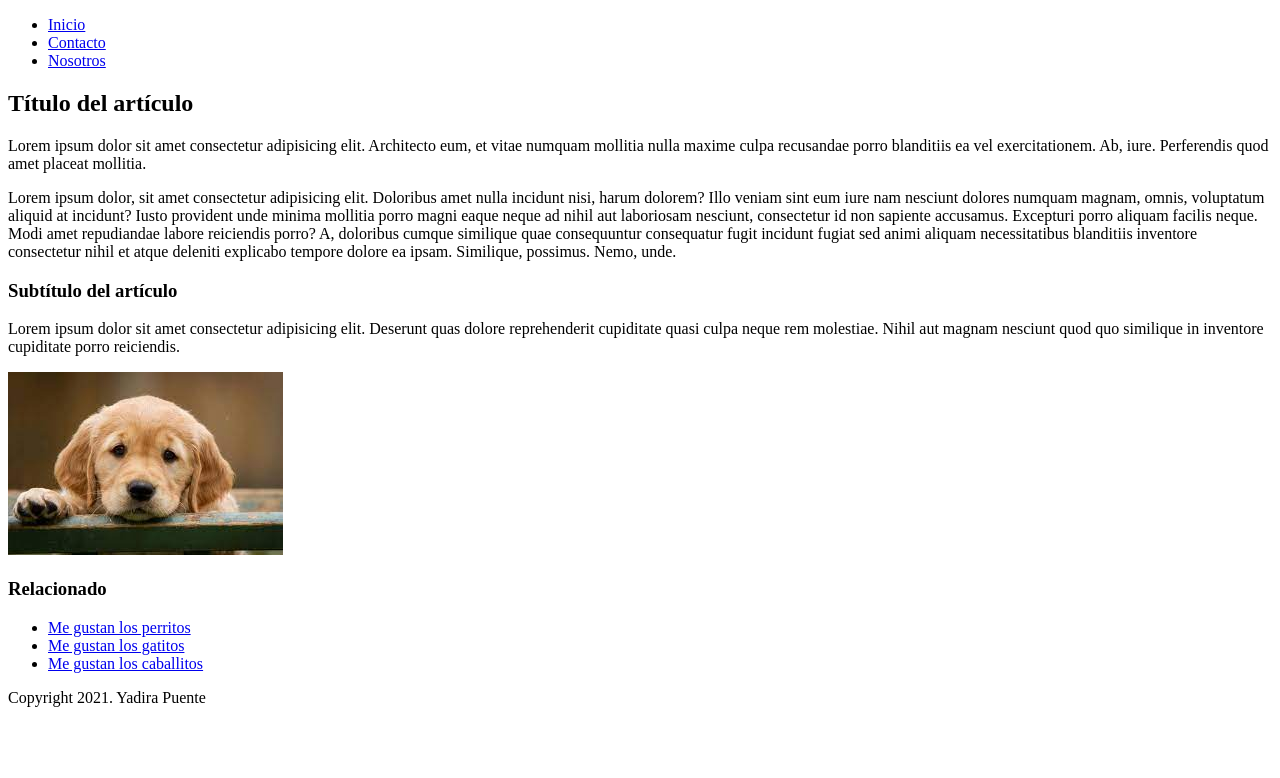
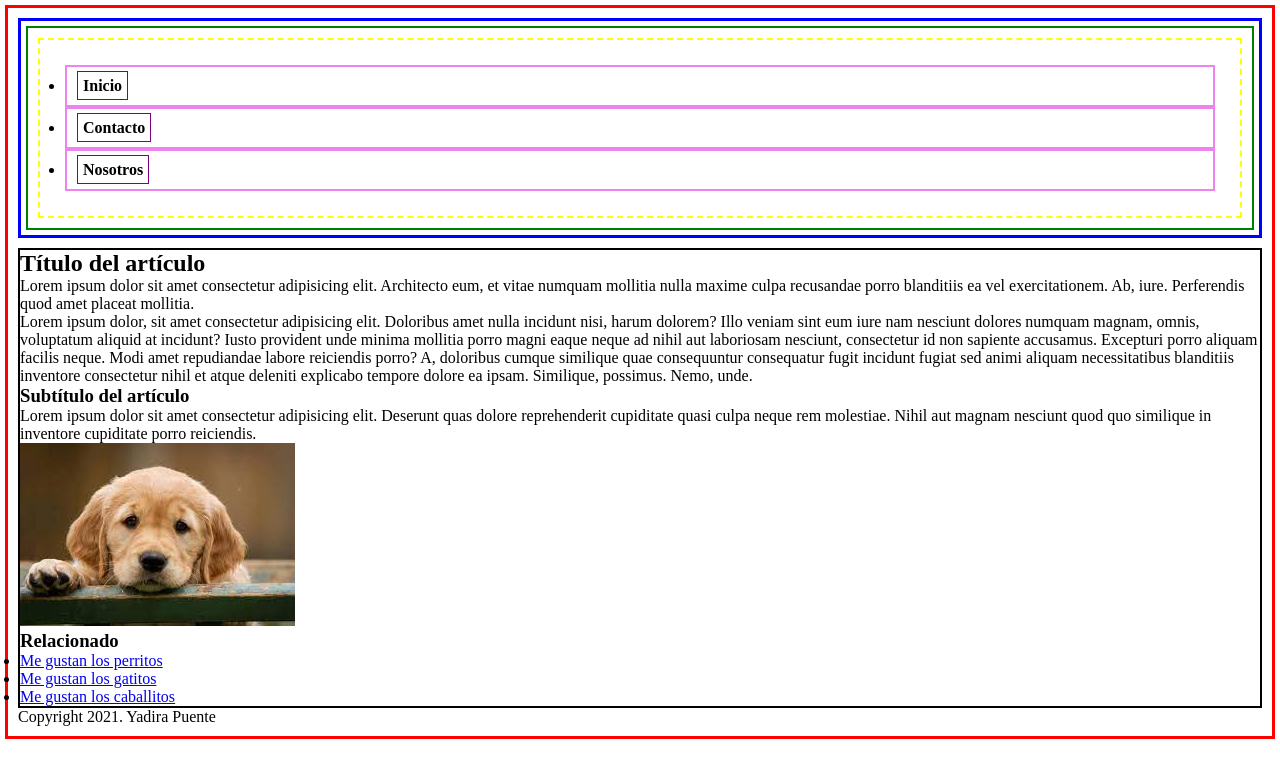
Before and after one commit to LedaHuerta/miPrimeraWeb, a plain HTML site: page src/index.html in a window 1280 px wide. Drawn offline with Linux system fonts and the light colour scheme.

Commit message:
agregando estilos a la estructura del box model

```diff
--- a/src/index.html
+++ b/src/index.html
@@ -11,22 +11,22 @@
         <!--Aquí empieza el encabezado de mi página-->
         <header>
             <nav>
-         <ul>
-            <li>
-              <a href="#"> Inicio </a>
+                <ul class="nav_Header">
+                    <li class="list-item_Header">
+                    <a class="link_Header" href="#"> Inicio </a>
                     </li>
-            <li>
-              <a href="#"> Contacto </a>
+                    <li class="list-item_Header">
+                    <a class="link_Header" href="#"> Contacto </a>
                     </li>
-            <li>
-              <a href="#"> Nosotros </a>
+                    <li class="list-item_Header">
+                    <a class="link_Header" href="#"> Nosotros </a>
                     </li>
                     <a></a>
                 </ul>
             </nav>
         </header>
         <!--Aquí empieza el contenido principal de nuetro página-->
-    <main>
+        <main id="mainContent">
             <article>
                 <h2>Título del artículo</h2>
                 <div>
--- a/src/style.css
+++ b/src/style.css
@@ -0,0 +1,48 @@
+/*Normalizando CSS*/
+* {
+	margin: 0;
+	padding: 0;
+    box-sizing: border-box;
+}
+/*Armando estructura de cajas*/
+body {
+    border: 3px solid red;
+    margin: 5px;
+    padding: 10px;
+}
+
+/* Estilos del Header */
+header{
+    border: 3px solid blue;
+    margin-bottom: 10px;
+    padding: 5px;
+}
+/* Selector de etiqueta: */
+nav {
+    border: 2px solid green;
+    padding: 10px;
+}
+/* Selector de clase lleva siempre un . (punto) antes del nombre de la clase: */
+.nav_Header {
+    border: 2px dashed yellow;
+    padding: 25px;
+}
+
+.list-item_Header {
+    border: 2px solid violet;
+    padding: 10px;
+}
+
+.link_Header {
+    border: 1px solid purple;
+    padding: 5px;
+    text-decoration: none;
+    color: black;
+    font-weight: 600;
+}
+
+/* Estilos del Contenido (Main) */
+/* Selector de Id lleva siempre una # (Almohadilla) antes del nombre del Id: */
+#mainContent {
+    border: 2px solid black;
+}
```
Lines whose indentation alone changed are shown as unchanged.
